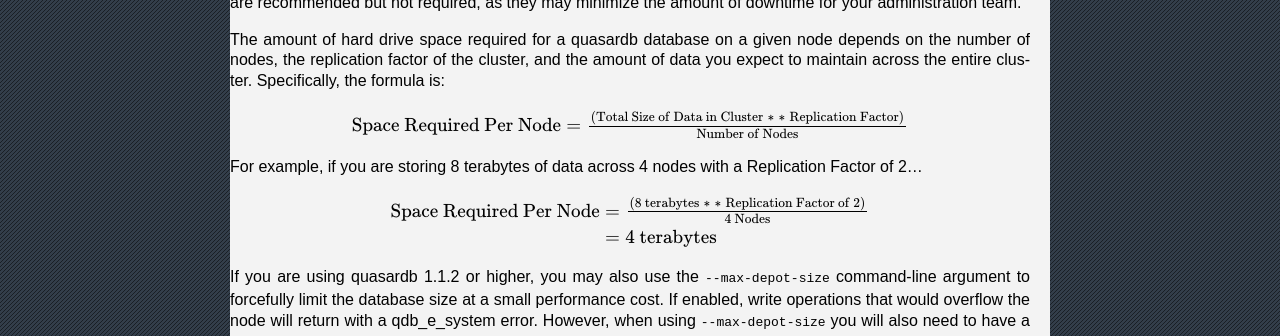
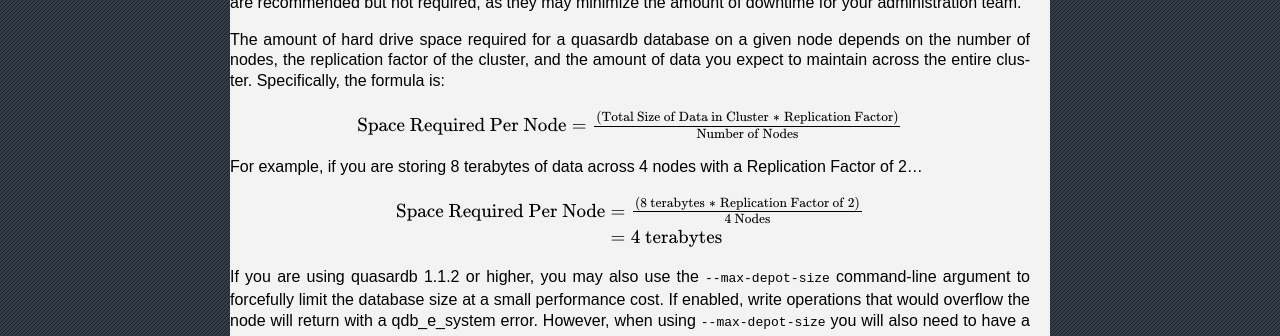
Before and after one commit to iltommi/qdb-documentation, a Sphinx documentation site: the page built from source/administration/operations.rst, in a window 1280 px wide. Shown: the part 1179-1515 px from the top of the page. Built offline with Sphinx 7.4.7, drawn with Linux system fonts in a browser that asks for light colours.

Commit message:
Fix typo.

```diff
--- a/source/administration/operations.rst
+++ b/source/administration/operations.rst
@@ -49,13 +49,13 @@ The amount of hard drive space required for a quasardb database on a given node
 
 .. math::
 
-    \text{Space Required Per Node} = \tfrac{(\text{Total Size of Data in Cluster} \: * \: * \: \text{Replication Factor})} {\text{Number of Nodes}}
+    \text{Space Required Per Node} = \tfrac{(\text{Total Size of Data in Cluster} \: * \: \text{Replication Factor})} {\text{Number of Nodes}}
 
 For example, if you are storing 8 terabytes of data across 4 nodes with a Replication Factor of 2...
 
 .. math::
 
-    \text{Space Required Per Node} &= \tfrac{(\text{8 terabytes} \: * \: * \: \text{Replication Factor of 2})} {\text{4 Nodes}} \\
+    \text{Space Required Per Node} &= \tfrac{(\text{8 terabytes} \: * \: \text{Replication Factor of 2})} {\text{4 Nodes}} \\
                                    &= \text{4 terabytes}
 
 
```
